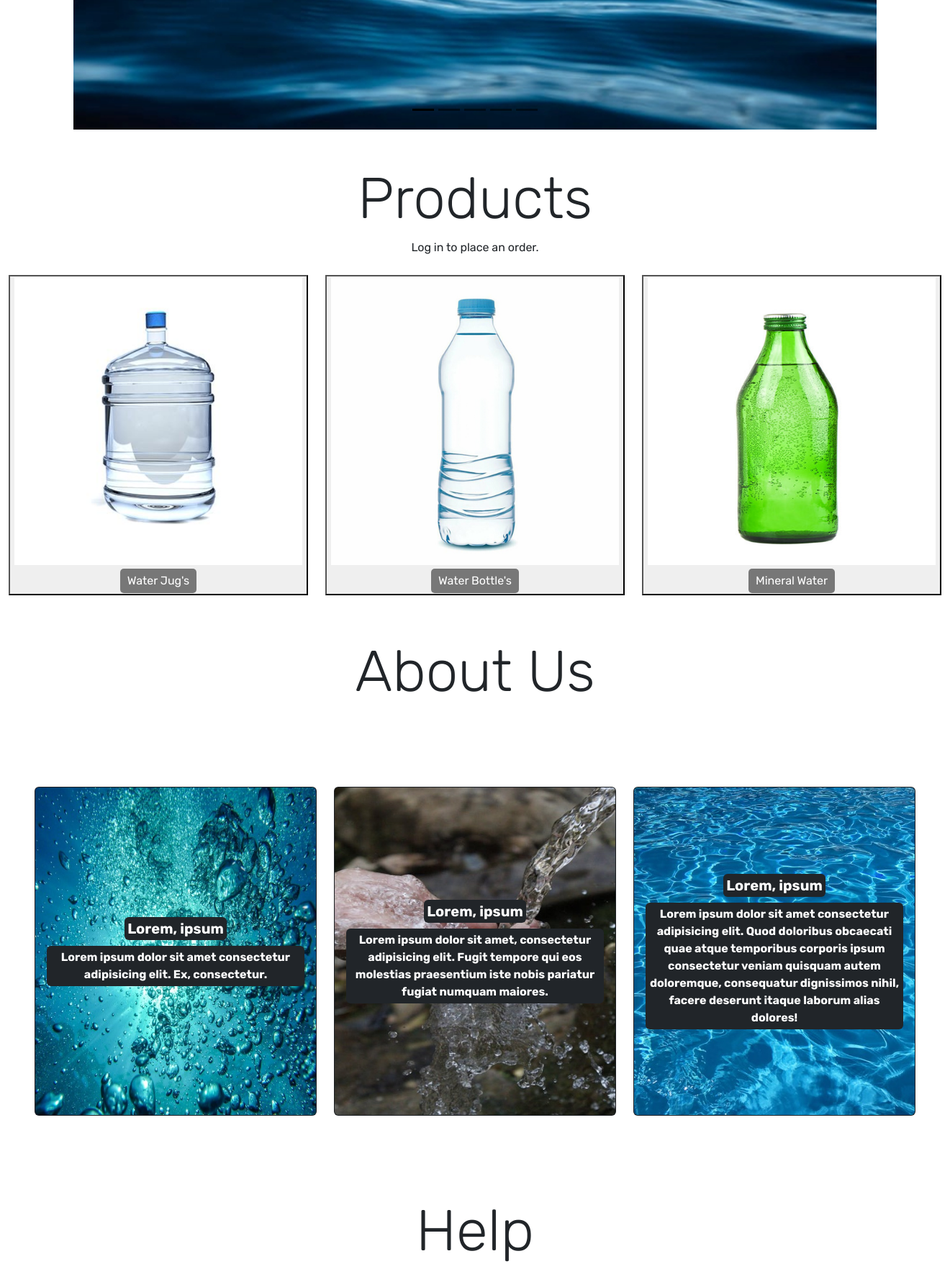
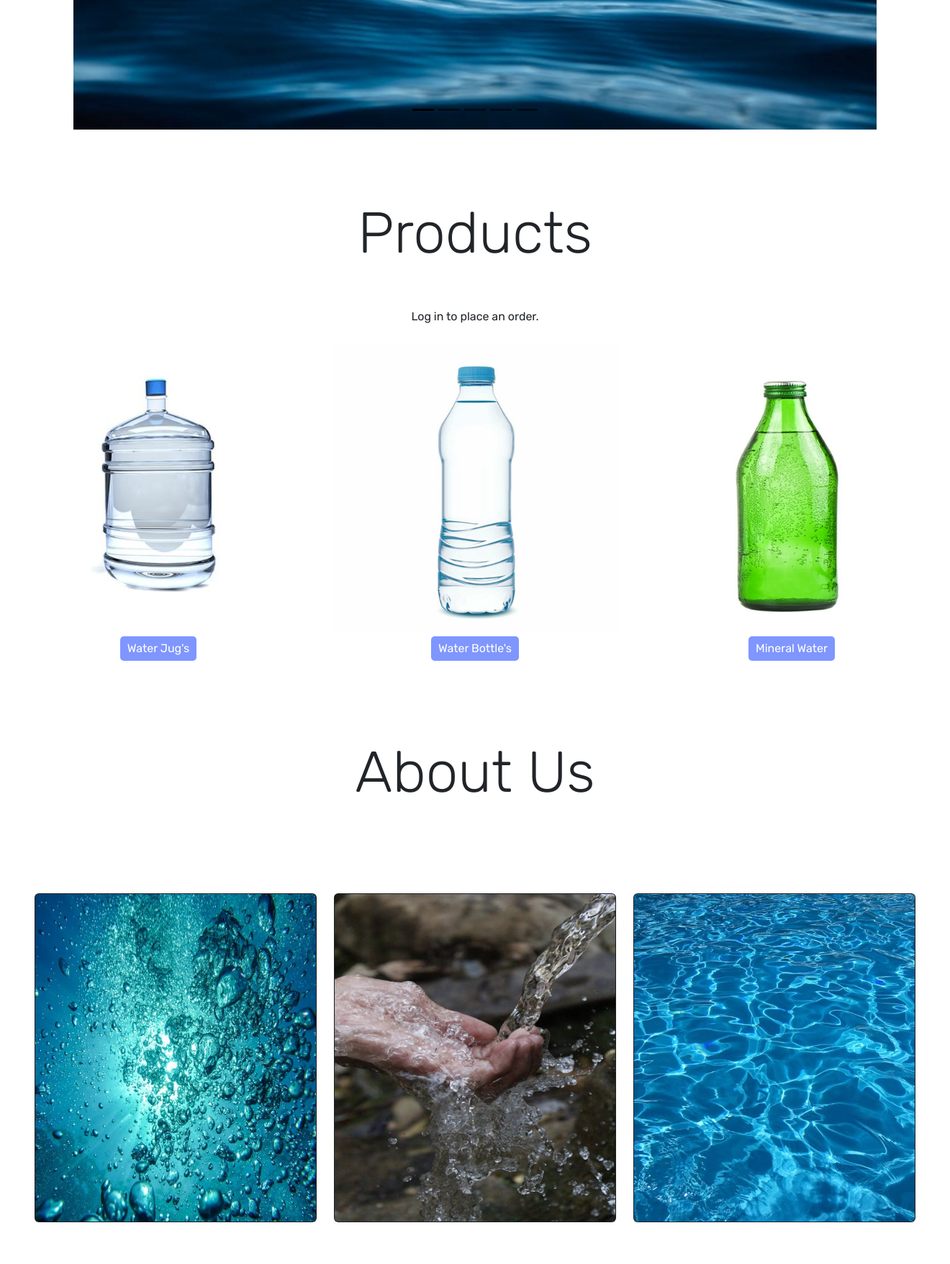
Before and after one commit to ksuwish/waterproject, a Django app: page / in a window 1320 px wide. Shown: the part 600-2356 px from the top of the page at 72% size. Run offline with Django 5.2, Linux system fonts and the light colour scheme; some libraries are stand-ins or nearby versions.

Commit message:
kücük düzenlemeler

```diff
--- a/water/static/css/style.css
+++ b/water/static/css/style.css
@@ -23,6 +23,8 @@
     flex-direction: column;
     align-items: center;
     margin: 10px;
+    border: none;
+    background-color: white;
 }
 
 
@@ -32,7 +34,7 @@
 
 .btn1 .label {
     margin-top: 5px;
-    background-color: rgba(0, 0, 0, 0.5);
+    background-color: rgba(0, 47, 255, 0.5);
     color: white;
     padding: 5px 10px;
     border-radius: 5px;
@@ -75,3 +77,33 @@
     padding: 5px 10px;
     border-radius: 5px;
 }
+
+
+.card-img {
+    transition: filter 0.3s ease, transform 0.3s ease;
+}
+
+.card-img-overlay {
+    transition: opacity 0.3s ease;
+    opacity: 0;
+    background: rgba(0, 0, 0, 0.5);
+    position: absolute;
+    top: 0;
+    left: 0;
+    right: 0;
+    bottom: 0;
+    display: flex;
+    justify-content: center;
+    align-items: center;
+    text-align: center;
+    transform: scale(1.05);
+}
+
+.card:hover .card-img {
+    filter: brightness(50%);
+    transform: scale(1.05);
+}
+
+.card:hover .card-img-overlay {
+    opacity: 1;
+}
--- a/water/templates/partials/_aboutus.html
+++ b/water/templates/partials/_aboutus.html
@@ -1,5 +1,5 @@
 {% load static %}
-<h1  class="display-1 text-center mt-5 mb-5">About Us</h1>
+<h1  class="display-1 text-center mt-5 p-5">About Us</h1>
 
 <div class="containerabout ">
     <div class="row p-5">
@@ -7,8 +7,8 @@
             <div class="card bg-dark text-white mx-auto my-3  " style="max-width: 550px;">
                 <img src="{% static 'img/water11.jpeg' %}" class="card-img " alt="...">
                     <div class="card-img-overlay " style="display: flex; flex-direction: column; justify-content: center; align-items: center; text-align: center;">
-                        <h5 class="card-title text-center fw-bold bg-dark rounded p-1">Lorem, ipsum</h5>
-                        <p class="card-text text-center fw-bold bg-dark rounded p-1 ">Lorem ipsum dolor sit amet consectetur adipisicing elit. Ex, consectetur.</p>
+                        <h5 class="card-title text-center fw-bold  p-1">Lorem, ipsum</h5>
+                        <p class="card-text text-center fw-bold  p-1 ">Lorem ipsum dolor sit amet consectetur adipisicing elit. Ex, consectetur.</p>
                     </div>
                 </div>
             </div>
@@ -16,8 +16,8 @@
             <div class="card bg-dark text-white mx-auto my-3" style="max-width: 550px;">
                 <img src="{% static 'img/water12.jpeg' %}" class="card-img" alt="...">
                     <div class="card-img-overlay" style="display: flex; flex-direction: column; justify-content: center; align-items: center; text-align: center;">
-                        <h5 class="card-title text-center fw-bold bg-dark rounded p-1 ">Lorem, ipsum</h5>
-                        <p class="card-text text-center fw-bold bg-dark rounded p-1 ">Lorem ipsum dolor sit amet, consectetur adipisicing elit. Fugit tempore qui eos molestias praesentium iste nobis pariatur fugiat numquam maiores.</p>
+                        <h5 class="card-title text-center fw-bold  p-1 ">Lorem, ipsum</h5>
+                        <p class="card-text text-center fw-bold p-1 ">Lorem ipsum dolor sit amet, consectetur adipisicing elit. Fugit tempore qui eos molestias praesentium iste nobis pariatur fugiat numquam maiores.</p>
                     </div>
                 </div>
             </div>
@@ -25,8 +25,8 @@
         <div class="card bg-dark text-white mx-auto my-3" style="max-width: 550px;">
             <img src="{% static 'img/water15.jpeg' %}" class="card-img" alt="...">
                 <div class="card-img-overlay" style="display: flex; flex-direction: column; justify-content: center; align-items: center; text-align: center;">
-                    <h5 class="card-title text-center fw-bold bg-dark rounded p-1 ">Lorem, ipsum</h5>
-                    <p class="card-text text-center fw-bold bg-dark rounded p-1 ">Lorem ipsum dolor sit amet consectetur adipisicing elit. Quod doloribus obcaecati quae atque temporibus corporis ipsum consectetur veniam quisquam autem doloremque, consequatur dignissimos nihil, facere deserunt itaque laborum alias dolores!</p>
+                    <h5 class="card-title text-center fw-bold  p-1 ">Lorem, ipsum</h5>
+                    <p class="card-text text-center fw-bold p-1 ">Lorem ipsum dolor sit amet consectetur adipisicing elit. Quod doloribus obcaecati quae atque temporibus corporis ipsum consectetur veniam quisquam autem doloremque, consequatur dignissimos nihil, facere deserunt itaque laborum alias dolores!</p>
                 </div>
             </div>
         </div>
--- a/water/templates/partials/_navbar.html
+++ b/water/templates/partials/_navbar.html
@@ -15,7 +15,7 @@
 
       <div class="col-md-3 text-end">
         <button type="button" class="btn btn-outline-primary me-2" onclick="window.location.href='{% url 'login' %}'">Login</button>
-        <button type="button" class="btn btn-primary" onclick="window.location.href='{% url 'authView' %}'">Sign-up</button>
+        <button type="button" class="btn btn-primary" onclick="window.location.href='{% url 'authView' %}'">Sign Up</button>
       </div>
     </header>
   </div>
--- a/water/templates/partials/_products.html
+++ b/water/templates/partials/_products.html
@@ -1,6 +1,6 @@
 {% load static %}
 
-<h1  class="display-1 text-center mt-5">Products</h1>
+<h1  class="display-1 text-center mt-5 p-5">Products</h1>
         <p class="text-center">Log in to place an order.</p>
 
         <div class="buttons-water">
--- a/water/waterproject/templates/registration/login.html
+++ b/water/waterproject/templates/registration/login.html
@@ -18,7 +18,7 @@
 <body style="background: url('{% static 'img/layered-waves-haikei.svg' %}') no-repeat center center; background-size: cover;" >
 
     <header class="backbutton">
-        <button type="button" class="btn btn-outline-primary" onclick="window.history.back();">
+        <button type="button" class="btn btn-outline-primary" onclick="window.location.href = '/';">
             <i class="bi bi-arrow-left"></i> Back
         </button>
     </header>
```
Also changed, not shown: water/static/js/dashboard.js (added, +7 -0 lines), water/waterproject/templates/dashboard/user_dashboard.html (+44 -4 lines), water/db.sqlite3, water/static/css/userpage.css (line endings or trailing spaces).
